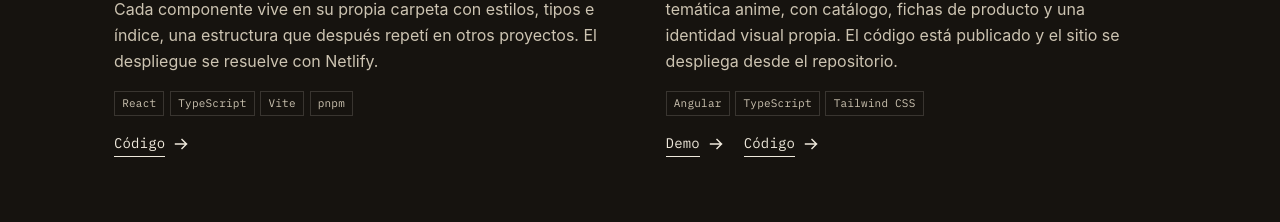
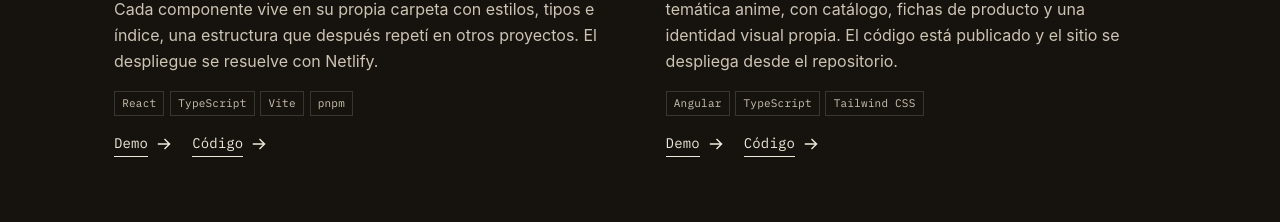
Before and after one commit to CarlosPerez93/portafolio-web, a React (Vite) app: page / in a window 1280 px wide. Shown: the part 2152-2374 px from the top of the page. Built offline with nearby package versions, Linux system fonts and the light colour scheme.

Commit message:
refactor(demo): demo update for pokemon-web

```diff
--- a/src/data/projects.ts
+++ b/src/data/projects.ts
@@ -43,6 +43,7 @@ export const projects: readonly Project[] = [
       'Aplicación de una sola página con React, TypeScript y Vite. Cada componente vive en su propia carpeta con estilos, tipos e índice, una estructura que después repetí en otros proyectos. El despliegue se resuelve con Netlify.',
     stack: ['React', 'TypeScript', 'Vite', 'pnpm'],
     links: [
+      { label: 'Demo', href: 'https://pokemon-web-app-v1.netlify.app', kind: 'demo' },
       { label: 'Código', href: 'https://github.com/CarlosPerez93/pokemon-web', kind: 'repo' },
     ],
     featured: true,
@@ -57,7 +58,7 @@ export const projects: readonly Project[] = [
       'Tienda de juguetes domotizados y lámparas inteligentes de temática anime, con catálogo, fichas de producto y una identidad visual propia. El código está publicado y el sitio se despliega desde el repositorio.',
     stack: ['Angular', 'TypeScript', 'Tailwind CSS'],
     links: [
-      { label: 'Demo', href: 'https://lumiko.com', kind: 'demo' },
+      { label: 'Demo', href: 'https://lumiko-store.netlify.app', kind: 'demo' },
       { label: 'Código', href: 'https://github.com/CarlosPerez93/lumiko-store', kind: 'repo' },
     ],
     featured: true,
```
